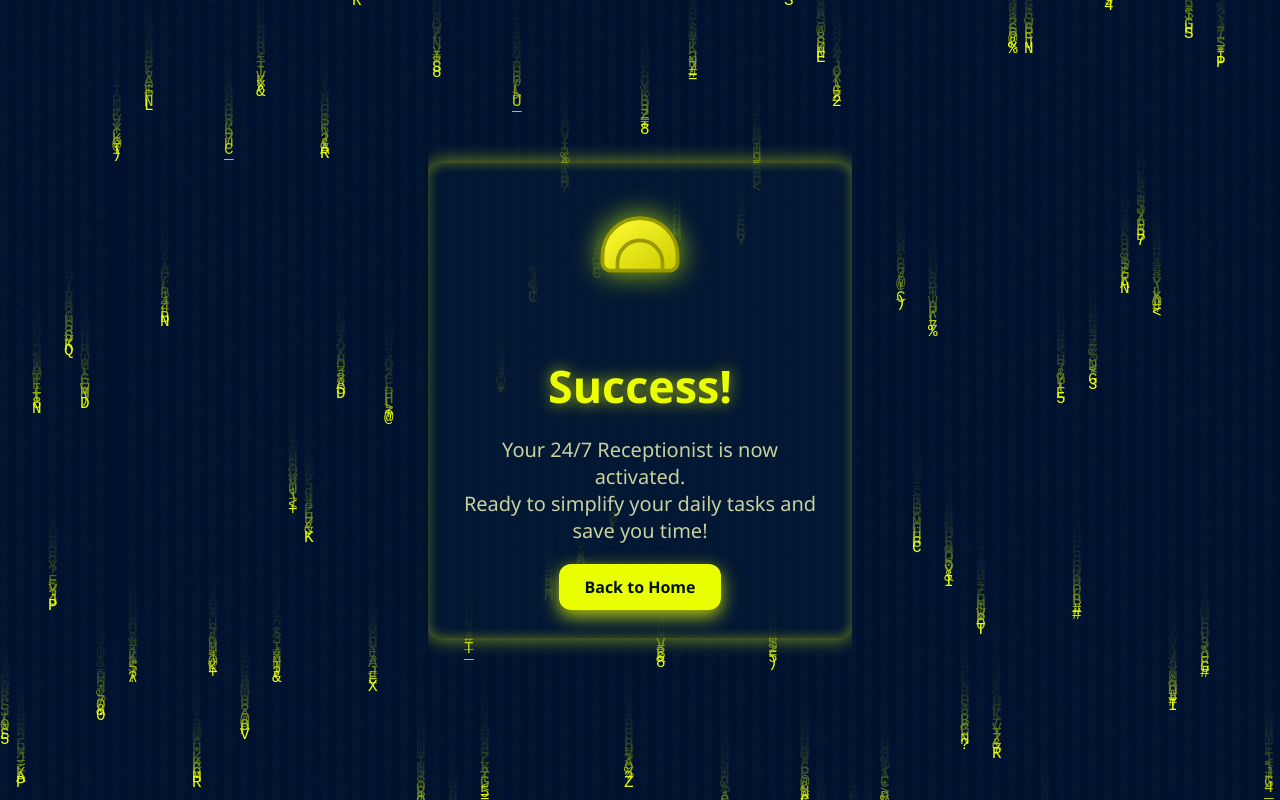
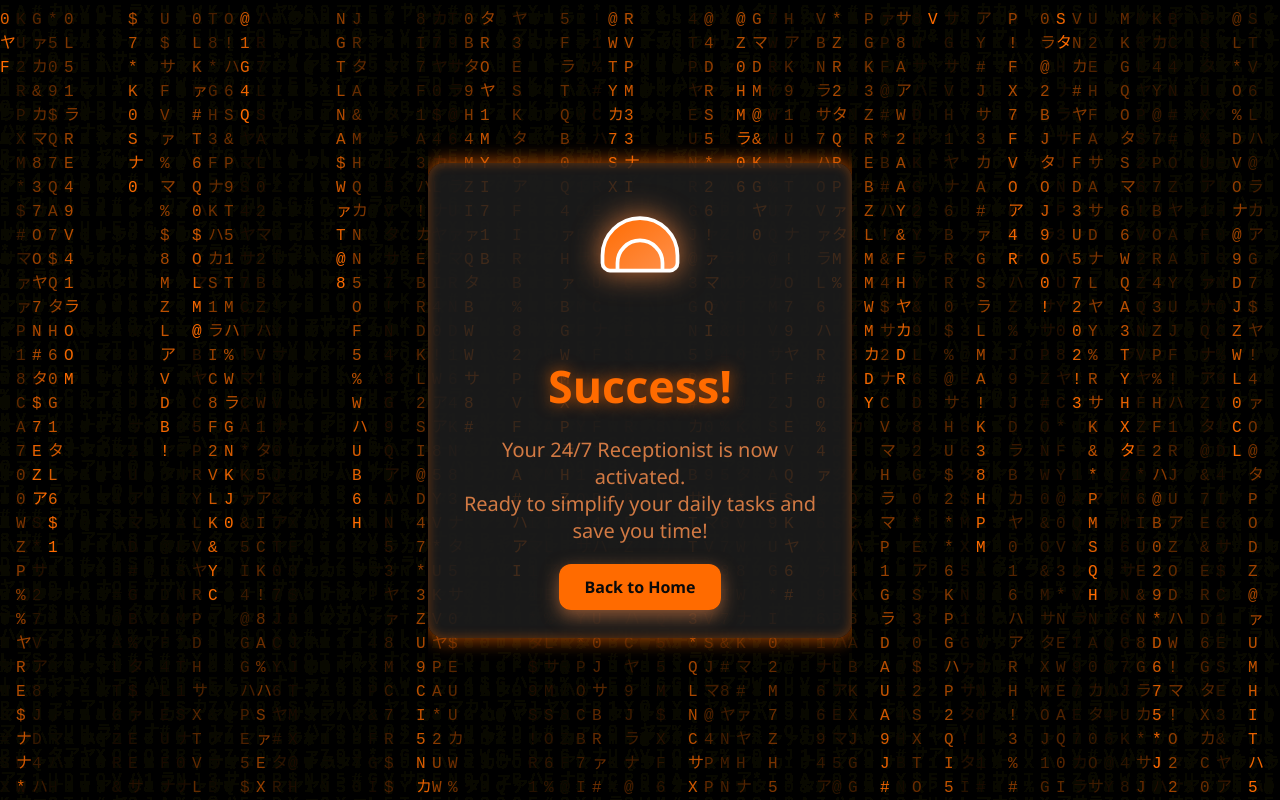
Before and after one commit to dabeastttt/volt-flow, a website: page public/success.html in a window 1280 px wide. Drawn offline with Linux system fonts and the light colour scheme.

Commit message:
colour change

```diff
--- a/public/success.html
+++ b/public/success.html
@@ -10,8 +10,8 @@
       padding: 0;
       height: 100vh;
       overflow: hidden;
-      background: #001426;
-      color: #eaff00;
+      background: #0A0A0A;
+      color: #FF6B00;
       font-family: 'Segoe UI', Tahoma, Geneva, Verdana, sans-serif;
       display: flex;
       justify-content: center;
@@ -25,20 +25,21 @@
       width: 100%;
       height: 100%;
       z-index: 0;
+      background: #0A0A0A;
     }
 
     .success-box {
       position: relative;
       z-index: 1;
-      background: rgba(3, 25, 52, 0.85);
+      background: rgba(30, 30, 30, 0.85);
       border-radius: 16px;
       padding: 2.5rem 2rem;
       max-width: 360px;
       text-align: center;
       margin: 3rem auto;
       box-shadow:
-        0 0 16px 4px #eaff0066,
-        inset 0 0 10px 2px #eaff0044;
+        0 0 16px 4px #FF6B0088,
+        inset 0 0 10px 2px #FF6B0044;
       opacity: 0;
       transform: translateY(20px);
       animation: fadeInUp 1s ease forwards 0.4s;
@@ -74,7 +75,7 @@
     .glow-icon {
       width: 120px;
       height: 120px;
-      filter: drop-shadow(0 0 12px #eaff00cc);
+      filter: drop-shadow(0 0 12px #FF6B00cc);
       animation: glowPulse 3s ease-in-out infinite;
       display: block;
       margin: 0 auto 1rem;
@@ -82,10 +83,10 @@
 
     @keyframes glowPulse {
       0%, 100% {
-        filter: drop-shadow(0 0 8px #eaff00aa);
+        filter: drop-shadow(0 0 8px #FF6B00aa);
       }
       50% {
-        filter: drop-shadow(0 0 16px #ccff00cc);
+        filter: drop-shadow(0 0 16px #FF914Dcc);
       }
     }
 
@@ -93,30 +94,31 @@
       font-size: 2.8rem;
       font-weight: 900;
       margin: 0.5rem 0 1rem;
-      text-shadow: 0 0 15px #eaff00bb;
+      text-shadow: 0 0 15px #FF6B00bb;
+      color: #FF6B00;
     }
 
     p {
       font-size: 1.25rem;
       margin-bottom: 2rem;
-      color: #faffbccc;
+      color: #FF914Dcc;
     }
 
     a {
       text-decoration: none;
-      color: #001200;
-      background: #eaff00;
+      color: #0A0A0A;
+      background: #FF6B00;
       padding: 12px 25px;
       font-weight: 700;
       border-radius: 12px;
-      box-shadow: 0 6px 18px #eaff00cc;
+      box-shadow: 0 6px 18px #FF914D88;
       transition: background 0.3s ease, color 0.3s ease;
     }
 
     a:hover, a:focus {
-      background: #f6ff33;
-      color: #001200;
-      box-shadow: 0 8px 24px #f6ff33dd;
+      background: #FF914D;
+      color: #0A0A0A;
+      box-shadow: 0 8px 24px #FF914Dcc;
       outline: none;
     }
   </style>
@@ -128,13 +130,15 @@
     <div class="bolt-wrapper">
       <svg class="glow-icon" viewBox="0 0 64 64" xmlns="http://www.w3.org/2000/svg">
         <defs>
-          <linearGradient id="hatGradient" x1="0%" y1="0%" x2="100%" y2="100%">
-            <stop offset="0%" stop-color="#ffff33" />
-            <stop offset="100%" stop-color="#cccc00" />
+          <linearGradient id="orangeBolt" x1="0%" y1="0%" x2="100%" y2="100%">
+            <stop offset="0%" stop-color="#FF6B00" />
+            <stop offset="100%" stop-color="#FF914D" />
           </linearGradient>
         </defs>
-        <path d="M32 8c-11 0-20 9-20 20v4c0 2.2 1.8 4 4 4h32c2.2 0 4-1.8 4-4v-4c0-11-9-20-20-20z" fill="url(#hatGradient)" stroke="#999900" stroke-width="2"/>
-        <path d="M20 36v-4c0-6.6 5.4-12 12-12s12 5.4 12 12v4" fill="none" stroke="#999900" stroke-width="2"/>
+        <path d="M32 8c-11 0-20 9-20 20v4c0 2.2 1.8 4 4 4h32c2.2 0 4-1.8 4-4v-4c0-11-9-20-20-20z"
+          fill="url(#orangeBolt)" stroke="#FFFFFF" stroke-width="2"/>
+        <path d="M20 36v-4c0-6.6 5.4-12 12-12s12 5.4 12 12v4"
+          fill="none" stroke="#FFFFFF" stroke-width="2"/>
       </svg>
     </div>
 
@@ -144,15 +148,12 @@
   </div>
 
   <script>
-    console.log("✅ Success page loaded – user onboarded.");
-
     const canvas = document.getElementById('matrixCanvas');
     const ctx = canvas.getContext('2d');
-
+    const fontSize = 16;
     let width, height;
-    const fontSize = 16;
     let columns;
-    const letters = 'ABCDEFGHIJKLMNOPQRSTUVWXYZ0123456789!@#$%^&*()-_=+<>?';
+    const letters = 'アァカサタナハマヤラ0123456789$#%@&*!ABCDEFGHIJKLMNOPQRSTUVWXYZ';
     let drops = [];
 
     function resize() {
@@ -161,28 +162,25 @@
       canvas.width = width;
       canvas.height = height;
       columns = Math.floor(width / fontSize);
-      drops = Array.from({ length: columns }).map(() => Math.random() * height / fontSize);
+      drops = Array(columns).fill(1);
     }
 
     function draw() {
-      ctx.fillStyle = 'rgba(0, 20, 50, 0.2)';
+      ctx.fillStyle = 'rgba(10, 10, 10, 0.05)';
       ctx.fillRect(0, 0, width, height);
 
-      ctx.fillStyle = '#eaff00';
+      ctx.fillStyle = '#FF6B00';
       ctx.font = `${fontSize}px monospace`;
 
-      for (let i = 0; i < drops.length; i++) {
+      for (let i = 0; i < columns; i++) {
         const char = letters.charAt(Math.floor(Math.random() * letters.length));
-        const x = i * fontSize;
-        const y = drops[i] * fontSize;
+        ctx.fillText(char, i * fontSize, drops[i] * fontSize);
 
-        ctx.fillText(char, x, y);
-
-        if (y > height && Math.random() > 0.975) {
+        if (drops[i] * fontSize > height && Math.random() > 0.975) {
           drops[i] = 0;
         }
 
-        drops[i] += 0.3;
+        drops[i] += 1.5;
       }
 
       requestAnimationFrame(draw);
```
Also changed, not shown: index.js (+40 -28 lines).
